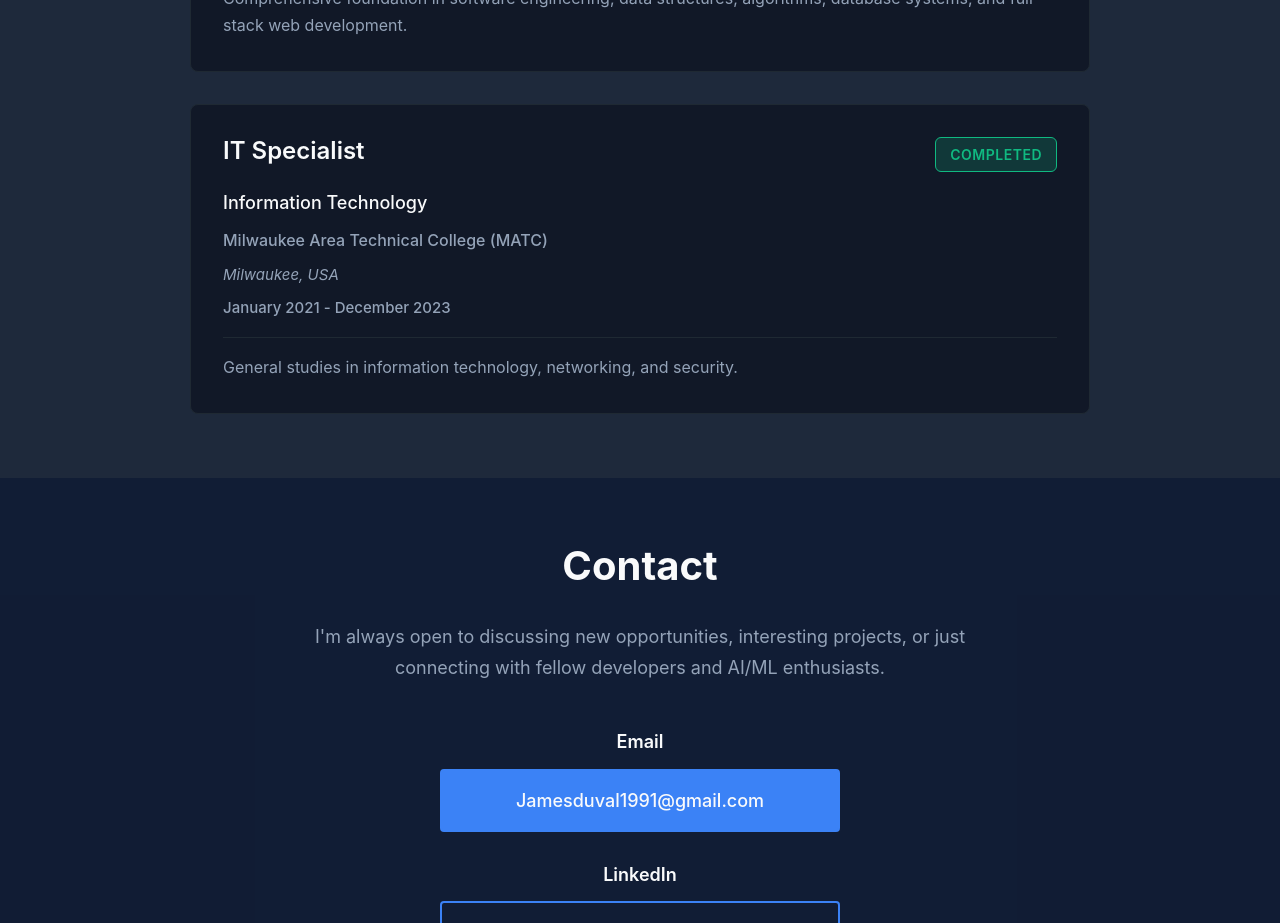
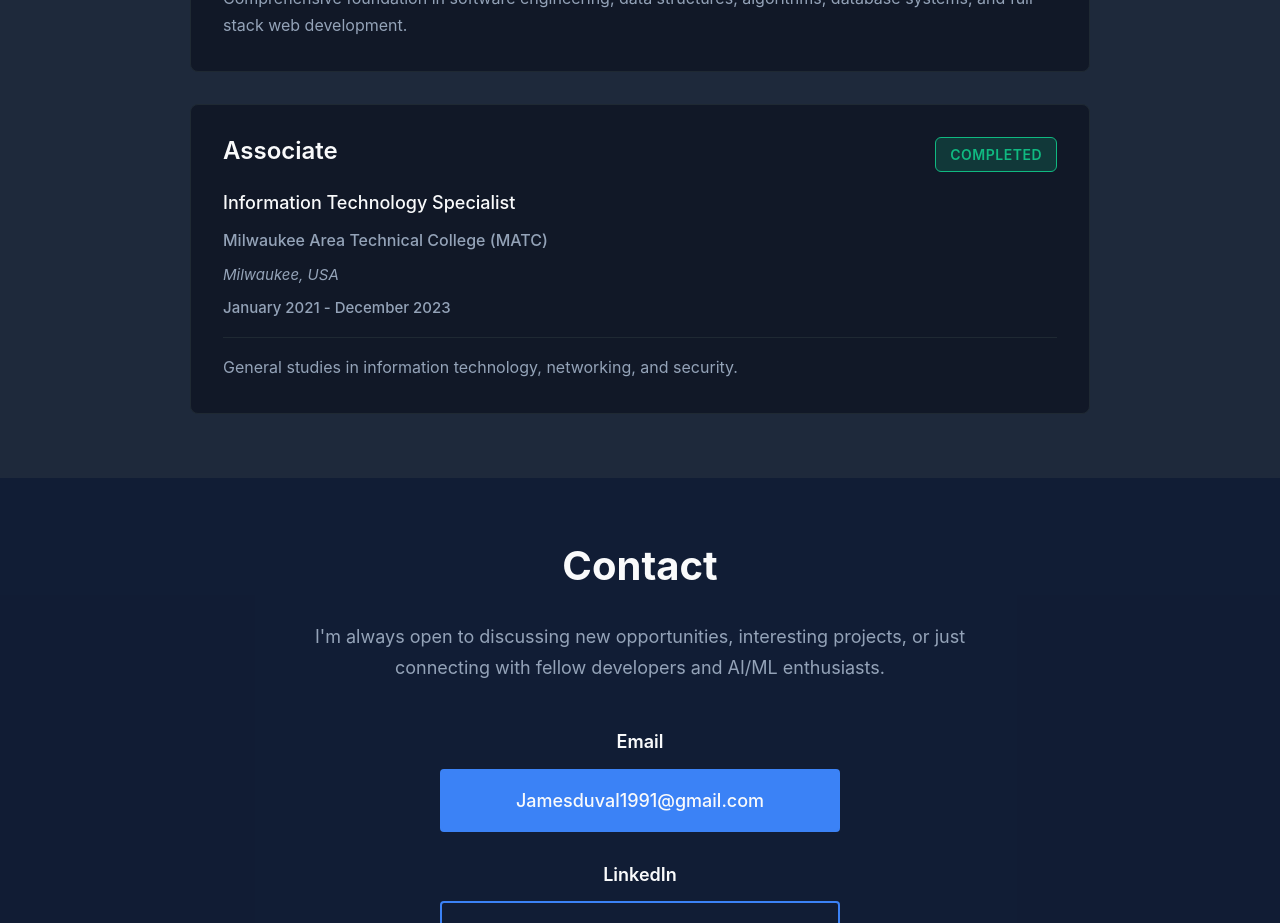
Before and after one commit to JacquesGuegong/portfolio, a React (Vite) app: page / in a window 1280 px wide. Shown: the part 4740-5663 px from the top of the page. Built offline with nearby package versions, Linux system fonts and the light colour scheme.

Commit message:
contact updated

```diff
--- a/src/data/education.js
+++ b/src/data/education.js
@@ -29,8 +29,8 @@ export const education = [
   },
   {
     id: 'associate',
-    degree: 'IT Specialist',
-    field: 'Information Technology',
+    degree: 'Associate',
+    field: 'Information Technology Specialist',
     institution: 'Milwaukee Area Technical College (MATC)',
     status: 'Completed',
     startDate: 'January 2021',
```
